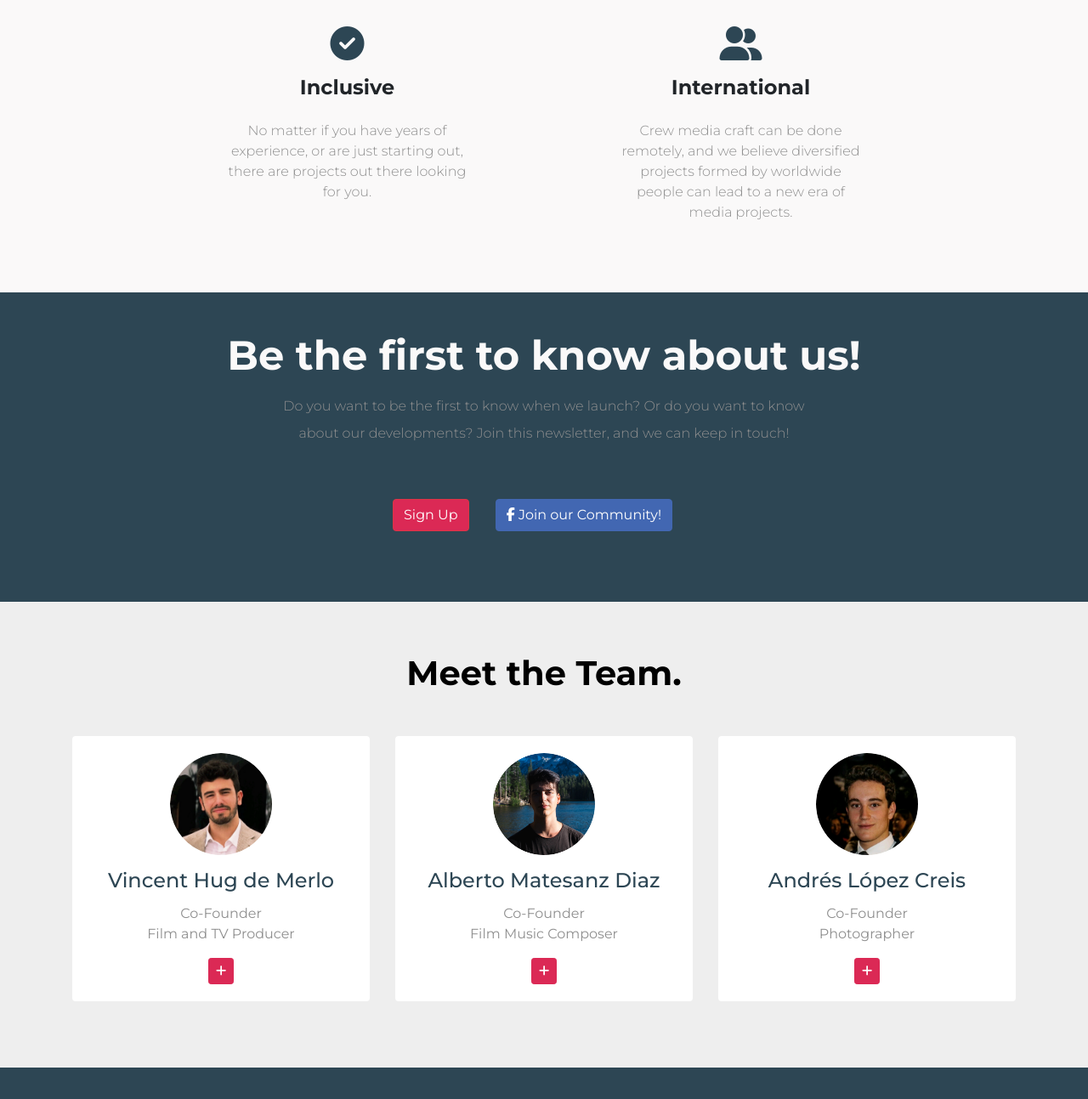
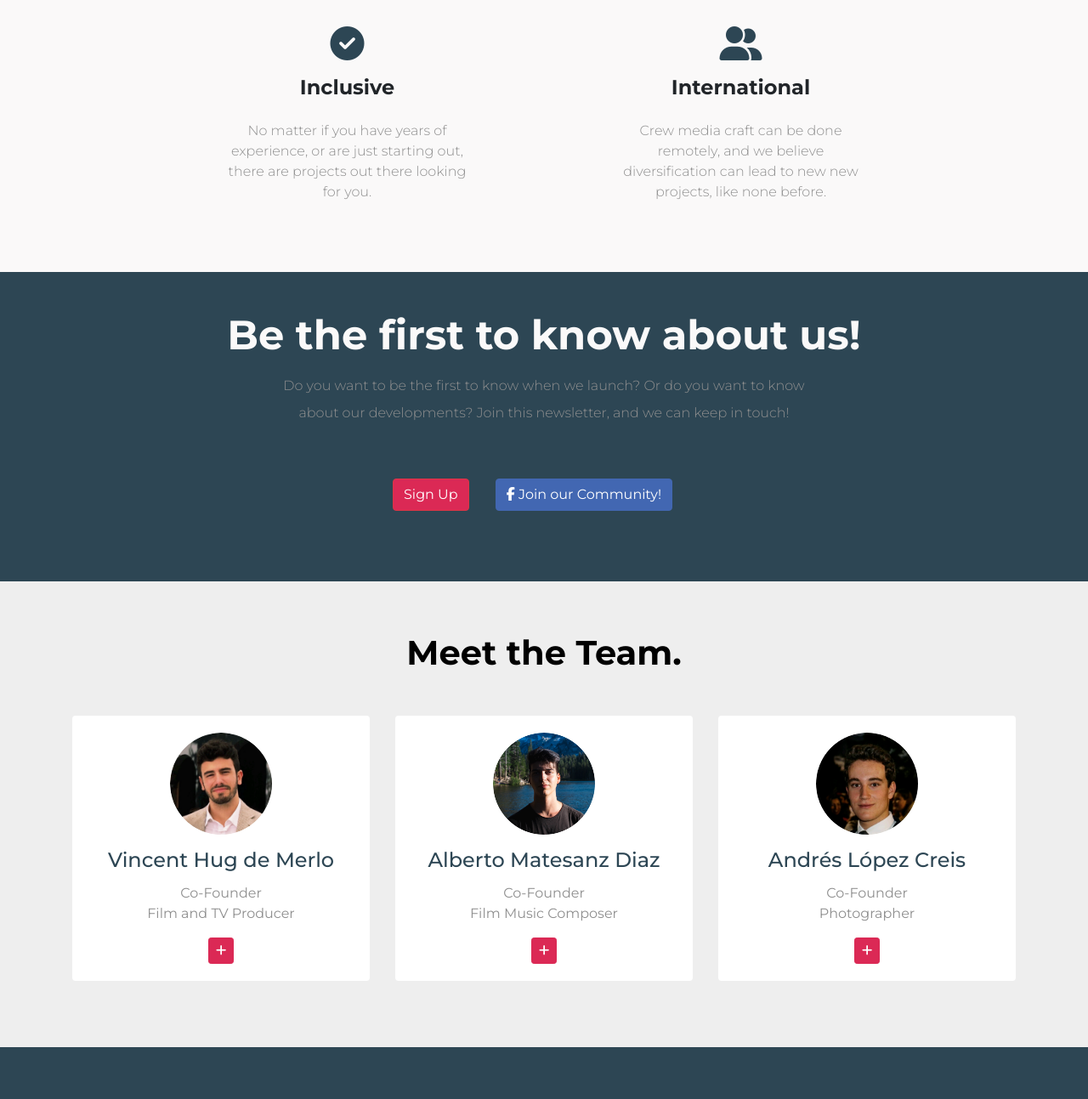
Before and after one commit to amdbeats/cinergy-startup, a website: page index.html in a window 1280 px wide. Shown: the part 1157-2450 px from the top of the page at 85% size. Drawn offline with nearby package versions, Linux system fonts and the light colour scheme.

Commit message:
Fix some Texts

```diff
--- a/index.html
+++ b/index.html
@@ -103,7 +103,7 @@
       <div class="col-md-6 col-sm-6 col-xs-12 feature-elm">
         <i class="feature-icon fas fa-user-friends fa-4x"></i>
         <h3 class="feature-ttl">International</h3>
-        <p class="feature-txt">Crew media craft can be done remotely, and we believe diversified projects formed by worldwide people can lead to a new era of media projects.</p>
+        <p class="feature-txt">Crew media craft can be done remotely, and we believe diversification can lead to new new projects, like none before.</p>
       </div>
   </section>
 
@@ -145,7 +145,8 @@
                 <div class="card">
                   <div class="card-body text-center mt-4">
                     <h4 class="card-title">Vincent Hug de Merlo</h4>
-                    <p class="card-text">Born in Basel, Switzerland, and lived in Los Angeles, US, for college, but currently based in Spain. He is soon to move to Beijing, China, to continue his studies. Vincent aims to make a career out of both business and film world, producing for films.</p>
+                    <p class="card-text">Born in Basel, Switzerland, and lived in Los Angeles, US, for college, but currently based in Spain. He is soon to move to Beijing, China, to continue his studies. Vincent aims to make a career out of both
+                      business and film world, producing for films.</p>
                     <ul class="list-inline">
                       <li class="list-inline-item">
                         <a class="social-icon text-xs-center" target="_blank" href="https://es.linkedin.com/in/vincenthugdemerlo">
@@ -188,7 +189,8 @@
                 <div class="card">
                   <div class="card-body text-center mt-4">
                     <h4 class="card-title">Alberto Matesanz Díaz</h4>
-                    <p class="card-text">Born in Madrid, Spain. Lived in Guildford, UK, for university, but currently based in Spain. Passionate about music and film. Experience in producing and composing short films, having been awarded by festivals.</p>
+                    <p class="card-text">Born in Madrid, Spain. Lived in Guildford, UK, for university, but currently based in Spain. Passionate about music and film. Experience in producing and composing short films, having been awarded by
+                      festivals.</p>
                     <ul class="list-inline">
                       <li class="list-inline-item">
                         <a class="social-icon text-xs-center" target="_blank" href="https://www.instagram.com/matesanzalberto">
@@ -239,19 +241,22 @@
                     <p class="card-text">Born in Madrid, Spain, and lived in Shanghai, China, for school, but currently based in Spain. Passionate about business and the media world. Amateur photographer and editor.</p>
                     <ul class="list-inline">
                       <li class="list-inline-item">
-                        <a class="social-icon text-xs-center" target="_blank" href="https://es.linkedin.com/in/andr%C3%A9s-l%C3%B3pez-creis-345650153/es-es">
-                          <i class="fa fa-linkedin"></i>
-                        </a>
-                      <li class="list-inline-item">
-                        <a class="social-icon text-xs-center" target="_blank" href="mailto:andres@cinergyweb.com">
-                          <i class="fa fa-envelope"></i>
-                      <li class="list-inline-item">
                         <a class="social-icon text-xs-center" target="_blank" href="https://www.instagram.com/photography_andreslc">
                           <i class="fa fa-instagram"></i>
                         </a>
                       </li>
-                      </a>
+                      <li class="list-inline-item">
+                        <a class="social-icon text-xs-center" target="_blank" href="https://es.linkedin.com/in/andr%C3%A9s-l%C3%B3pez-creis-345650153/es-es">
+                          <i class="fa fa-linkedin"></i>
+                        </a>
                       </li>
+                      <li class="list-inline-item">
+                        <a class="social-icon text-xs-center" target="_blank" href="mailto:andres@cinergyweb.com">
+                          <i class="fa fa-envelope"></i>
+                        </a>
+                      </li>
+
+
                     </ul>
                   </div>
                 </div>
```
